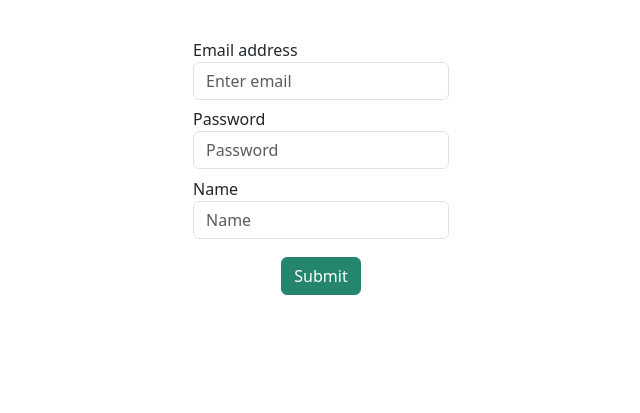
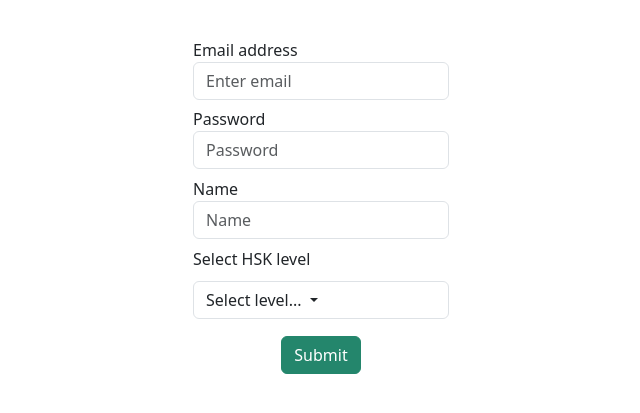
Before and after one commit to Ava-HW/hsk_vocab, a Flask app: page /sign_up in a window 1280 px wide. Shown: the part 161-574 px from the top of the page, without its empty margins (319-959 px from the left). Run offline with Flask 3, Linux system fonts and the light colour scheme; some libraries are stand-ins or nearby versions.

Commit message:
Collects user's hsk level when signing up

```diff
--- a/app.py
+++ b/app.py
@@ -81,10 +81,14 @@ def sign_in():
         cur.execute(query, data)
         result = cur.fetchone()
         if result:
+            print(result)
             if(result['password'] == password):
                 # get user id number
-                cur.execute("SELECT user_id FROM users WHERE email = ?;", (email,))
-                session['user_id'] = cur.fetchone()['user_id']
+                cur.execute("SELECT user_id, hsk_level FROM users WHERE email = ?;", (email,))
+                details = cur.fetchone()
+                session['user_id'] = details['user_id']
+                session['hsk_level'] = details['hsk_level']
+                print(details)
                 return redirect(url_for("user_home"))
     return render_template("sign_in.html")
 
@@ -96,8 +100,13 @@ def sign_up():
         email = request.form.get('email')
         password = request.form.get('password')
         name = request.form.get('name')
-        query = "INSERT INTO users (email, password, name) VALUES (?, ?, ?);"
-        data = (email, password, name)
+        hsk_level = request.form.get('hsk_level')
+        query = "INSERT INTO users (email, password, name, hsk_level) VALUES (?, ?, ?, ?);"
+        if hsk_level:
+            hsk_level = int(hsk_level)
+        else:
+            return render_template("sign_up.html")
+        data = (email, password, name, hsk_level)
         try:
             cur.execute(query, data)
         except:
@@ -162,10 +171,11 @@ def start_quiz():
                 SELECT words.* FROM words
                 INNER JOIN users_words_progress ON words.word_id = users_words_progress.word_id
                 WHERE users_words_progress.progress_level = ?
+                AND words.hsk_level <= ?
                 ORDER BY random()
                 LIMIT ?;
             """
-            data = (progress_num, num_questions)
+            data = (progress_num, session['hsk_level'], num_questions)
         else:
             query = """
                 SELECT * FROM words
@@ -200,10 +210,8 @@ def start_quiz():
             question['pinyin'] = pinyin
             random.shuffle(options)
             question['options'] = options
-            print(question["options"])
             quiz_questions.append(question)
         session['quiz_questions'] = quiz_questions
-        print(quiz_questions)
         return redirect(url_for('quiz'))
     return render_template("start_quiz.html")
 
@@ -243,12 +251,17 @@ def user_home():
     cur = db.cursor()
     # get list of words to display
     cur.execute("SELECT * FROM words;")
-    words = cur.fetchall()
+    words = []
+    temp = cur.fetchall()
+    for i in temp:
+        if i['hsk_level'] <= session['hsk_level']:
+            words.append(i)
     id = session['user_id']
     cur.execute("SELECT name FROM users WHERE user_id = ?", (id,))
     name = cur.fetchone()['name']
     # get list of word_id, progress level
-    cur.execute("SELECT word_id, progress_level FROM users_words_progress WHERE user_id = ?;", (id,))
+    data = (id,)
+    cur.execute("SELECT word_id, progress_level FROM users_words_progress WHERE user_id = ?;", data)
     words_progress = cur.fetchall()
     progress_message = {}
     for i in words_progress:
--- a/static/styles.css
+++ b/static/styles.css
@@ -36,6 +36,13 @@
 
 .btn-quiz-start{
     background-color: #F1EFE8;
+    width: 100%;
+    text-align: left;
+}
+
+.btn-sign-up{
+    background-color: #FFFFFF;
+    border-color: #DEE2E6 !important;
     width: 100%;
     text-align: left;
 }
--- a/templates/sign_up.html
+++ b/templates/sign_up.html
@@ -17,9 +17,35 @@
       <label for="exampleInputPassword1">Name</label>
       <input name = "name" type="text" class="form-control" placeholder="Name">
     </div>
+    <div class="dropdown form-field">
+      <label>Select HSK level</label>
+        <input type="hidden" name="hsk_level" id="hsk_level" value="">
+          <button class="btn btn-sign-up dropdown-toggle" type="button" data-bs-toggle="dropdown" aria-expanded="false">
+              Select level...
+          </button>
+          <div class="dropdown-menu" aria-labelledby="dropdownMenuButton">
+              <a class="dropdown-item">Level 1</a>
+              <a class="dropdown-item">Level 2</a>
+          </div>
+    </div>
     <button type="submit" class="btn btn-primary">Submit</button>
   </form>
 </div>
 
+<script>
+    document.querySelectorAll('.dropdown-item').forEach(item => {
+        item.addEventListener('click', function() {
+            // update text displayed on button
+            const dropdown = this.closest('.dropdown');
+            const button = dropdown.querySelector('.dropdown-toggle');
+            button.textContent = this.textContent;
+            // update hidden input field
+            const hiddenInput = dropdown.querySelector('input[type="hidden"]');
+            if (hiddenInput) {
+                hiddenInput.value = this.textContent.trim().toLowerCase().replaceAll(" ", "_");
+            }
+        });
+    });
+</script>
 
 {% endblock %}
```
